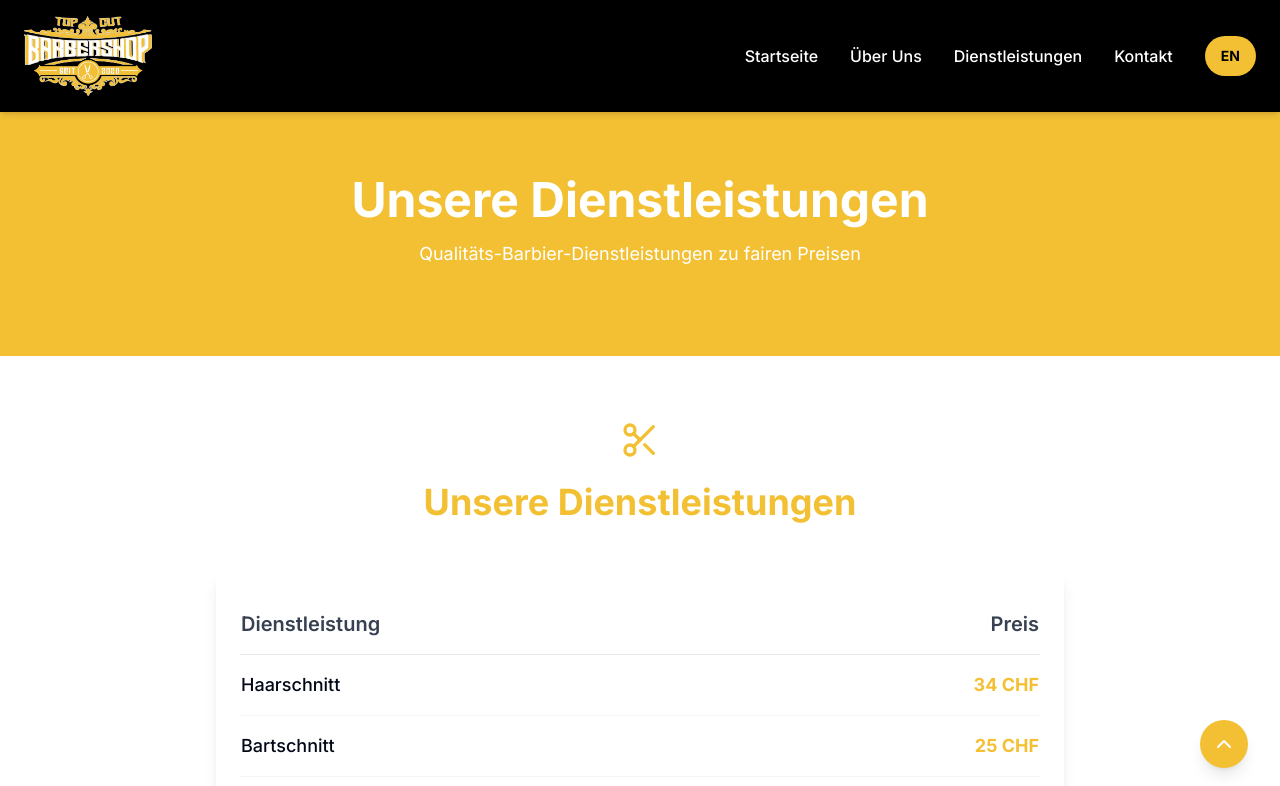
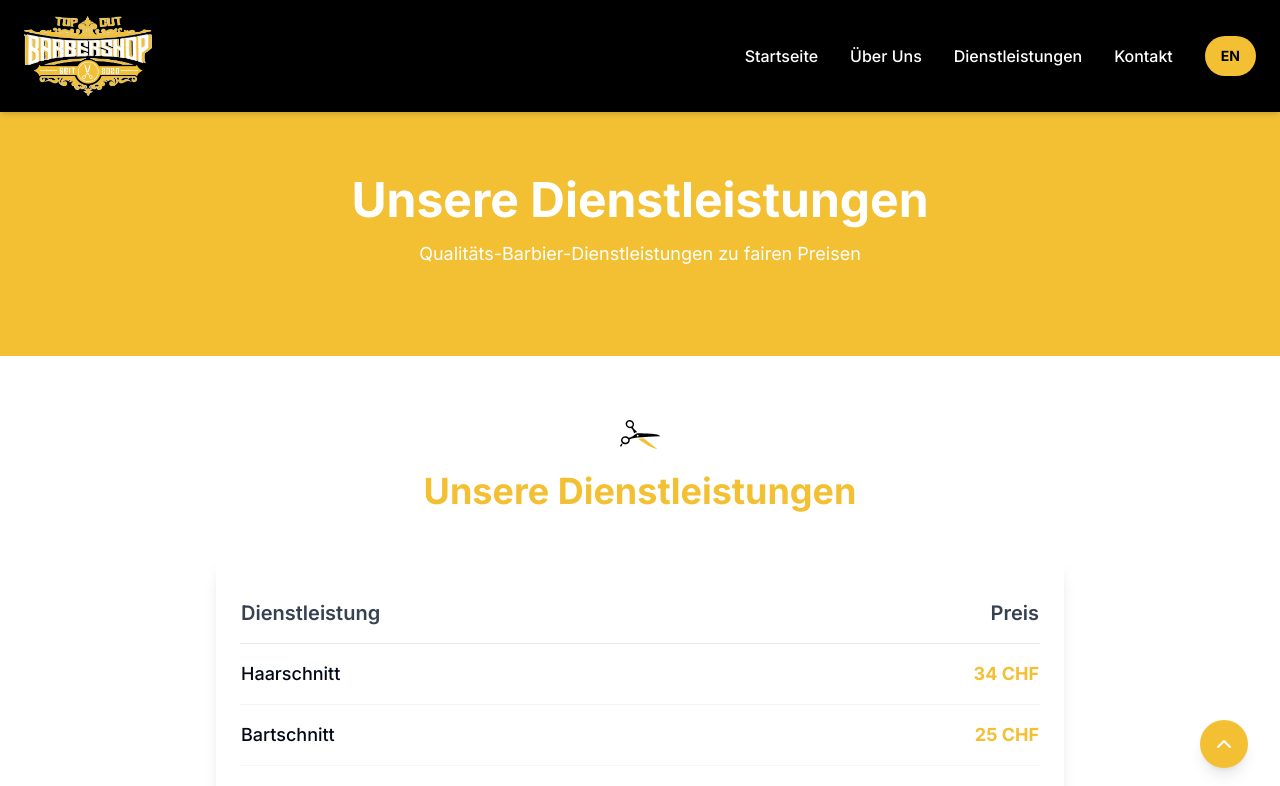
Before and after one commit to windo-ch/topcut-barbershop, a React (Vite) app: page /services in a window 1280 px wide. Shown: the top 786 px of the page. Built offline with nearby package versions, Linux system fonts and the light colour scheme.

Commit message:
Replace services page scissors icon
Replaces the old scissors icon on the services page with the new one.

```diff
--- a/src/pages/Services.tsx
+++ b/src/pages/Services.tsx
@@ -1,7 +1,7 @@
 
 import { useLanguage } from '@/contexts/LanguageContext';
 import { Layout } from '@/components/Layout';
-import { Scissors } from 'lucide-react';
+import { BarberScissors } from '@/components/BarberScissors';
 
 const Services = () => {
   const { t, language } = useLanguage();
@@ -29,8 +29,8 @@ const Services = () => {
       <section className="py-16">
         <div className="container-custom max-w-4xl">
           <div className="text-center mb-12">
-            <div className="scissors-spin inline-block">
-              <Scissors className="h-10 w-10 mb-4 text-brand-gold" />
+            <div className="inline-block">
+              <BarberScissors className="mb-4" size={40} color="#000" goldColor="#F3C034" />
             </div>
             <h2 className="heading-2 text-brand-gold">{t('servicesTitle')}</h2>
           </div>
```
